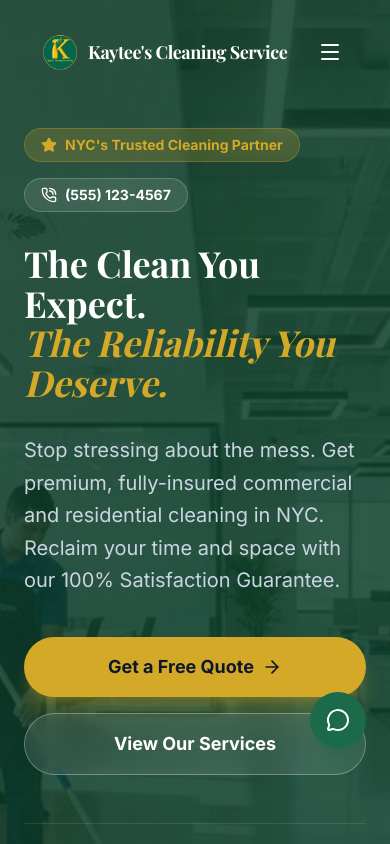
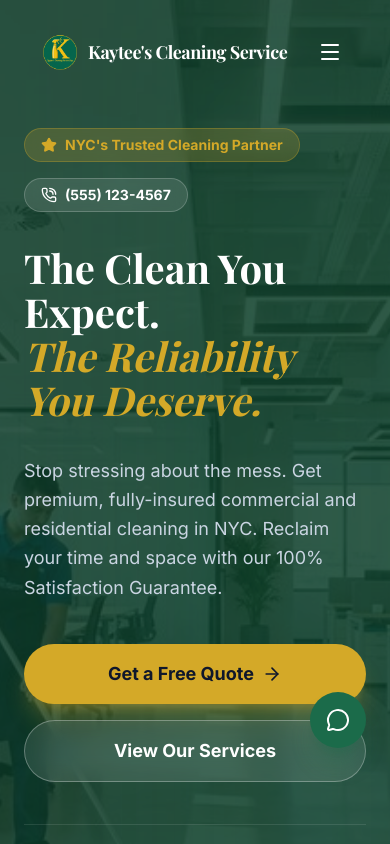
Before and after one commit to jsagesse27/kaytees-cleaning, a React (Vite) app: page / in a window 390 px wide. Shown: the top 844 px of the page. Built offline with nearby package versions, Linux system fonts and the light colour scheme; a web font is replaced by a local one.

Commit message:
style: implement perfectly fluid typography, spacing, and constraints using CSS clamp across Hero section

```diff
--- a/src/components/Hero.tsx
+++ b/src/components/Hero.tsx
@@ -5,7 +5,7 @@ import { CONTACT } from '../constants';
 
 export default function Hero() {
   return (
-    <section className="relative min-h-screen flex items-center pt-32 md:pt-20 pb-32 overflow-hidden bg-brand-dark">
+    <section className="relative min-h-[100svh] flex items-center pt-[clamp(8rem,15vh,12rem)] pb-[clamp(4rem,10vh,8rem)] overflow-hidden bg-brand-dark">
       {/* Background Image with Overlay */}
       <div className="absolute inset-0 z-0">
         <img
@@ -19,13 +19,13 @@ export default function Hero() {
       {/* Background Pattern/Glow */}
       <div className="absolute top-0 right-0 w-1/2 h-full bg-brand-primary/20 blur-[120px] z-0" />
 
-      <div className="relative z-10 max-w-7xl mx-auto px-6 w-full grid grid-cols-1 lg:grid-cols-2 gap-12 items-center">
+      <div className="relative z-10 max-w-7xl mx-auto px-6 w-full grid grid-cols-1 lg:grid-cols-2 gap-[clamp(2rem,5vw,5rem)] items-center">
         <motion.div
           initial={{ opacity: 0, x: -30 }}
           animate={{ opacity: 1, x: 0 }}
           transition={{ duration: 0.8, ease: "easeOut" }}
         >
-          <div className="flex flex-wrap gap-4 mb-8">
+          <div className="flex flex-wrap gap-4 mb-[clamp(1.5rem,4vh,2.5rem)]">
             <div className="inline-flex items-center gap-2 bg-brand-accent/20 text-brand-accent px-4 py-1.5 rounded-full text-sm font-bold backdrop-blur-sm border border-brand-accent/30">
               <Star className="w-4 h-4 fill-current" />
               <span>NYC's Trusted Cleaning Partner</span>
@@ -36,16 +36,16 @@ export default function Hero() {
             </a>
           </div>
 
-          <h1 className="text-4xl md:text-7xl font-bold text-white leading-[1.1] mb-8">
+          <h1 className="font-bold text-white leading-[1.1] mb-[clamp(1.5rem,4vh,2.5rem)] text-[clamp(2.5rem,5vw+1rem,4.5rem)]">
             The Clean You Expect. <br />
             <span className="text-brand-accent italic">The Reliability You Deserve.</span>
           </h1>
 
-          <p className="text-xl text-slate-300 mb-10 leading-relaxed max-w-xl">
+          <p className="text-slate-300 leading-relaxed max-w-xl mb-[clamp(2rem,5vh,3rem)] text-[clamp(1.125rem,2vw,1.25rem)]">
             Stop stressing about the mess. Get premium, fully-insured commercial and residential cleaning in NYC. Reclaim your time and space with our 100% Satisfaction Guarantee.
           </p>
 
-          <div className="flex flex-col sm:flex-row gap-4 mb-12">
+          <div className="flex flex-col sm:flex-row gap-4 mb-[clamp(2rem,5vh,3rem)]">
             <Link
               to="/book"
               className="bg-brand-accent hover:bg-brand-accent/90 text-slate-900 px-8 py-4 rounded-full text-lg font-bold transition-all shadow-xl shadow-brand-accent/30 flex items-center justify-center gap-2 group cursor-pointer"
@@ -137,7 +137,7 @@ export default function Hero() {
           <div className="absolute top-1/3 right-0 w-4 h-4 border-2 border-brand-accent/40 rounded-full z-20" />
 
           {/* Main Hero Image */}
-          <div className="relative z-10 rounded-[3rem] overflow-hidden border-4 border-white/10 shadow-2xl aspect-[3/4] w-[85%]">
+          <div className="relative z-10 rounded-[clamp(1.5rem,3vw,3rem)] overflow-hidden border-4 border-white/10 shadow-2xl aspect-[3/4] w-full max-w-[clamp(280px,35vw,480px)] mx-auto">
             <img
               src="/hero-worker.png"
               alt="Professional Cleaning Staff"
```
